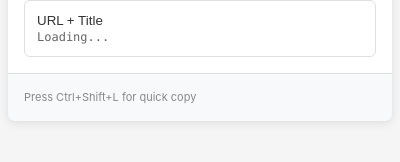
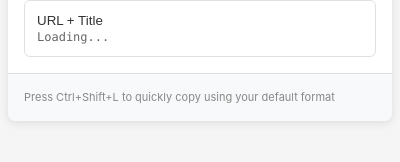
Before and after one commit to evanwon/fancy-links, a browser extension: page src/popup/popup.html in a window 400 px wide. Shown: the part 504-666 px from the top of the page. Drawn offline with Linux system fonts and the light colour scheme.

Commit message:
Update hotkey hint in popup

```diff
--- a/src/popup/popup.html
+++ b/src/popup/popup.html
@@ -78,7 +78,7 @@
         </div>
 
         <div class="footer">
-            <div class="keyboard-hint">Press Ctrl+Shift+L for quick copy</div>
+            <div class="keyboard-hint">Press Ctrl+Shift+L to quickly copy using your default format</div>
         </div>
 
         <div id="notification" class="notification"></div>
```
